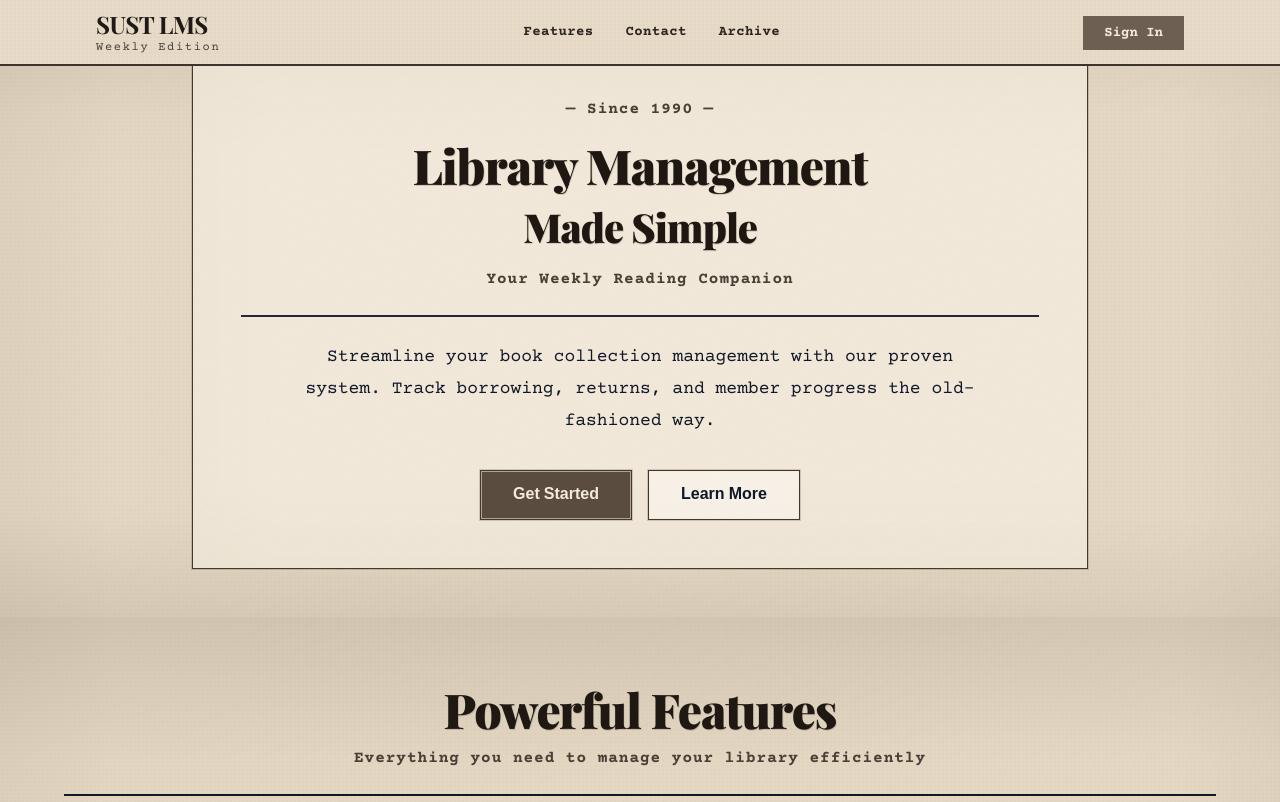
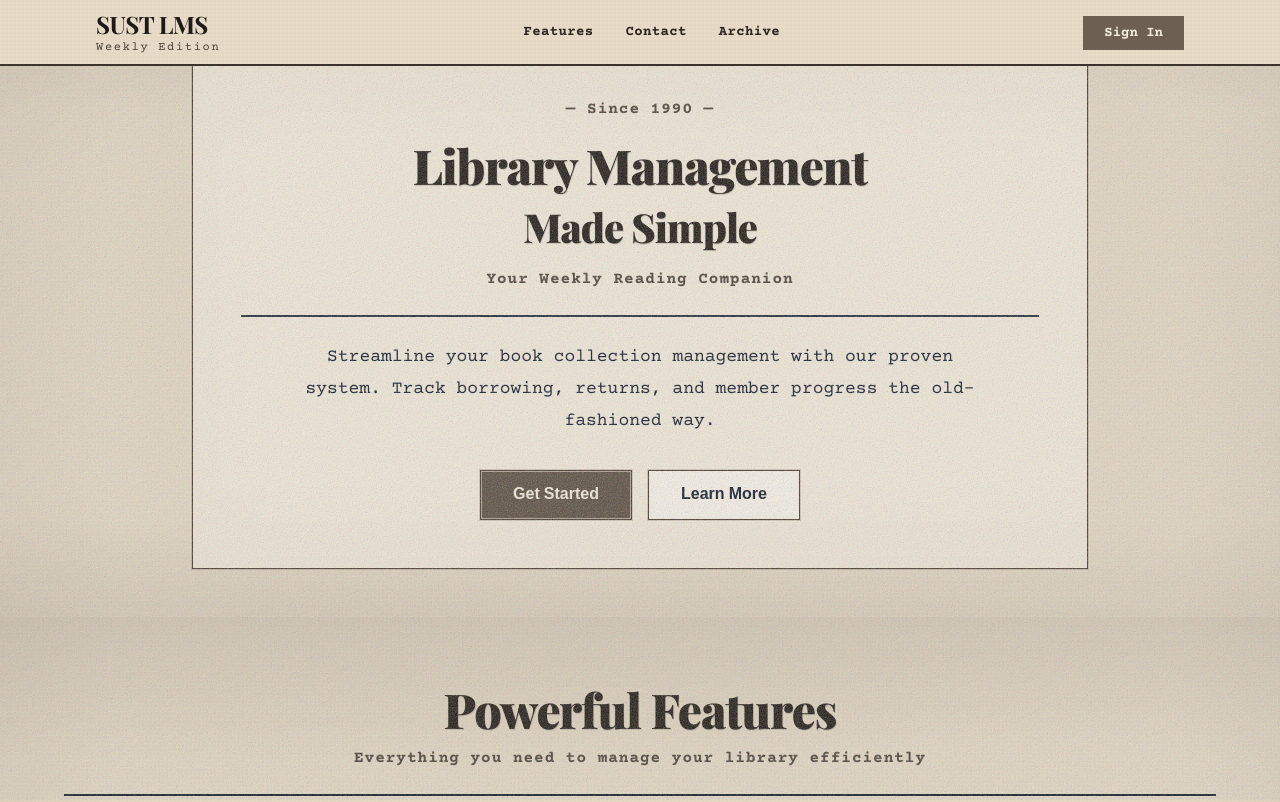
Before and after one commit to ahnayef/bics-sust-lms, a Next.js app: page / in a window 1280 px wide. Shown: the top 802 px of the page. Built offline with nearby package versions, Linux system fonts and the light colour scheme.

Commit message:
Add grain

```diff
--- /dev/null
+++ b/app/components/GrainOverlay.tsx
@@ -0,0 +1,17 @@
+export default function GrainOverlay() {
+  return (
+    <div className="pointer-events-none fixed inset-0 z-50 opacity-40">
+      <svg className="w-full h-full">
+        <filter id="noiseFilter">
+          <feTurbulence
+            type="fractalNoise"
+            baseFrequency="0.8"
+            numOctaves="20"
+            stitchTiles="stitch"
+          />
+        </filter>
+        <rect width="100%" height="100%" filter="url(#noiseFilter)" />
+      </svg>
+    </div>
+  );
+}
--- a/app/layout.tsx
+++ b/app/layout.tsx
@@ -1,5 +1,6 @@
 import type { Metadata } from "next";
 import { Noto_Sans_Bengali } from "next/font/google";
+import GrainOverlay from "./components/GrainOverlay";
 import "./globals.css";
 
 const notoSansBengali = Noto_Sans_Bengali({
@@ -22,7 +23,10 @@ export default function RootLayout({
       lang="en"
       className={`${notoSansBengali.variable} h-full antialiased`}
     >
-      <body className="min-h-full flex flex-col">{children}</body>
+      <body className="min-h-full flex flex-col">
+        <GrainOverlay />
+        {children}
+      </body>
     </html>
   );
 }
```
